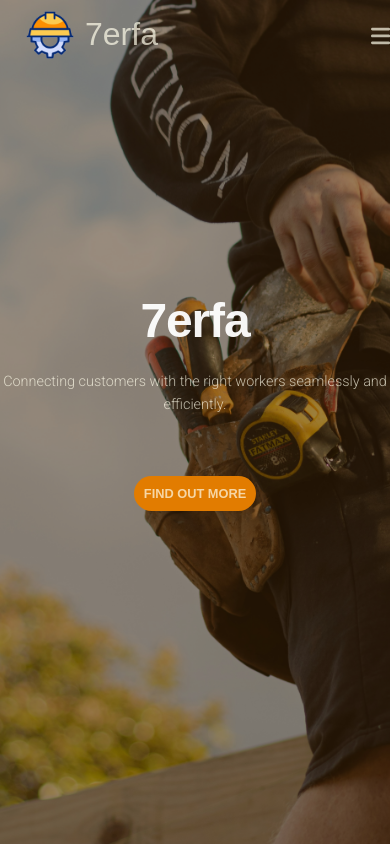
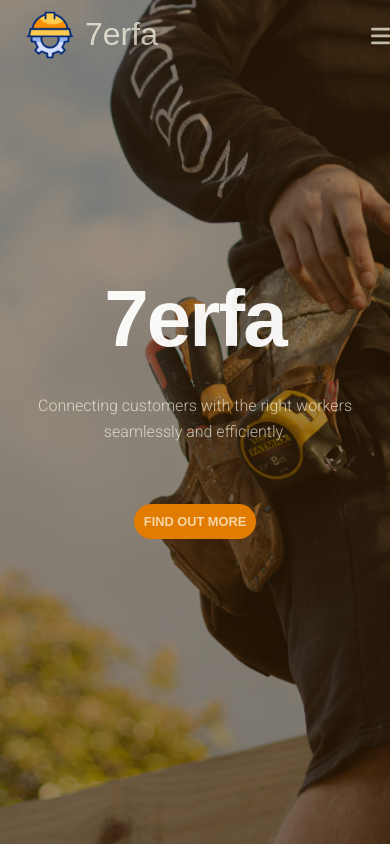
Before and after one commit to SalahMSwefy/7erfa, a React (Vite) app: page / in a window 390 px wide. Built offline with nearby package versions, Linux system fonts and the light colour scheme; a web font is replaced by a local one.

Commit message:
# React + Vite

```diff
--- a/src/components/Hero/Hero.module.css
+++ b/src/components/Hero/Hero.module.css
@@ -97,6 +97,21 @@
     }
 
     .hero h1 {
+        font-size: 7rem;
+    }
+
+    .hero p {
+        font-size: 1.25rem;
+    }
+
+}
+
+@media (max-width: 480px) {
+    .hero {
+        padding: 5px 0;
+    }
+
+    .hero h1 {
         font-size: 5rem;
     }
 
@@ -105,26 +120,6 @@
     }
 
     .hero button {
-        padding: 12px;
-        font-size: 0.85rem;
-    }
-}
-
-@media (max-width: 480px) {
-    .hero {
-        padding: 5px 0;
-    }
-
-    .hero h1 {
-        font-size: 3rem;
-
-    }
-
-    .hero p {
-        font-size: 0.9rem;
-    }
-
-    .hero button {
         padding: 10px;
         font-size: 0.8rem;
     }
```
